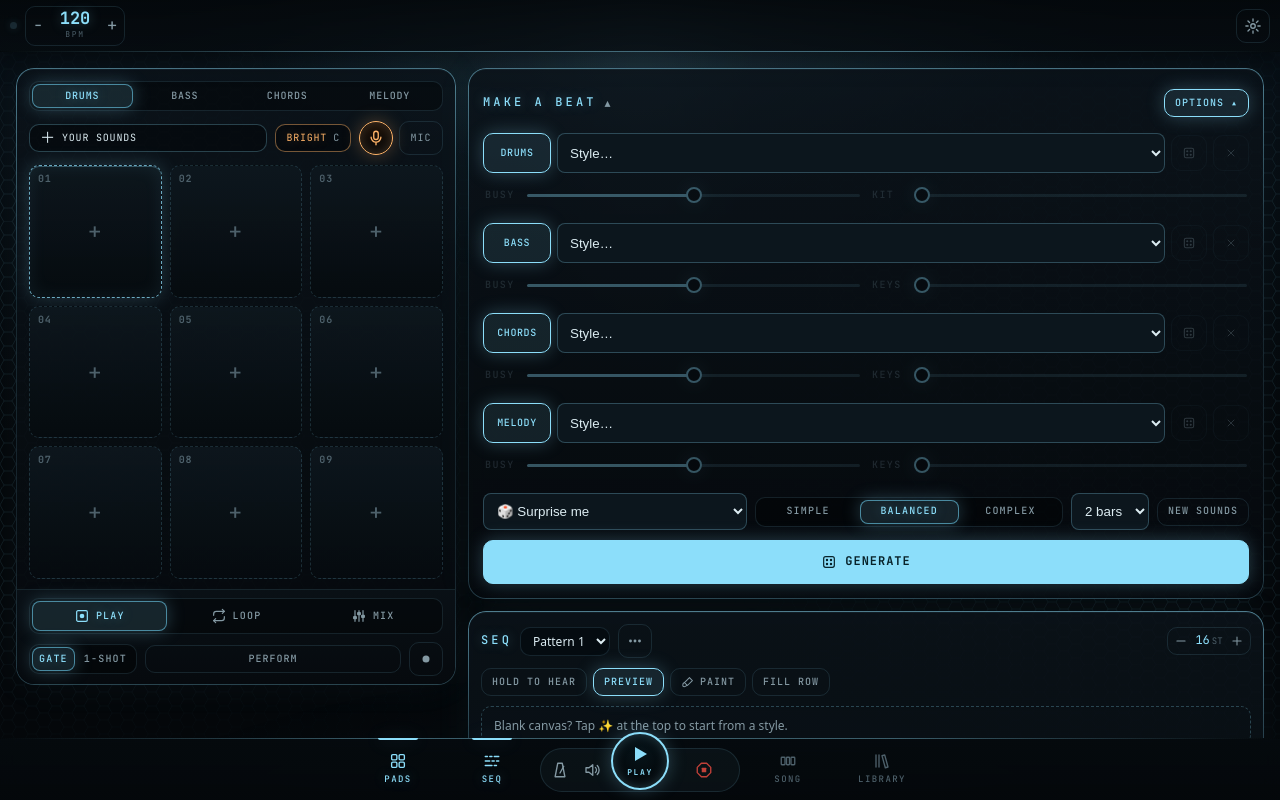
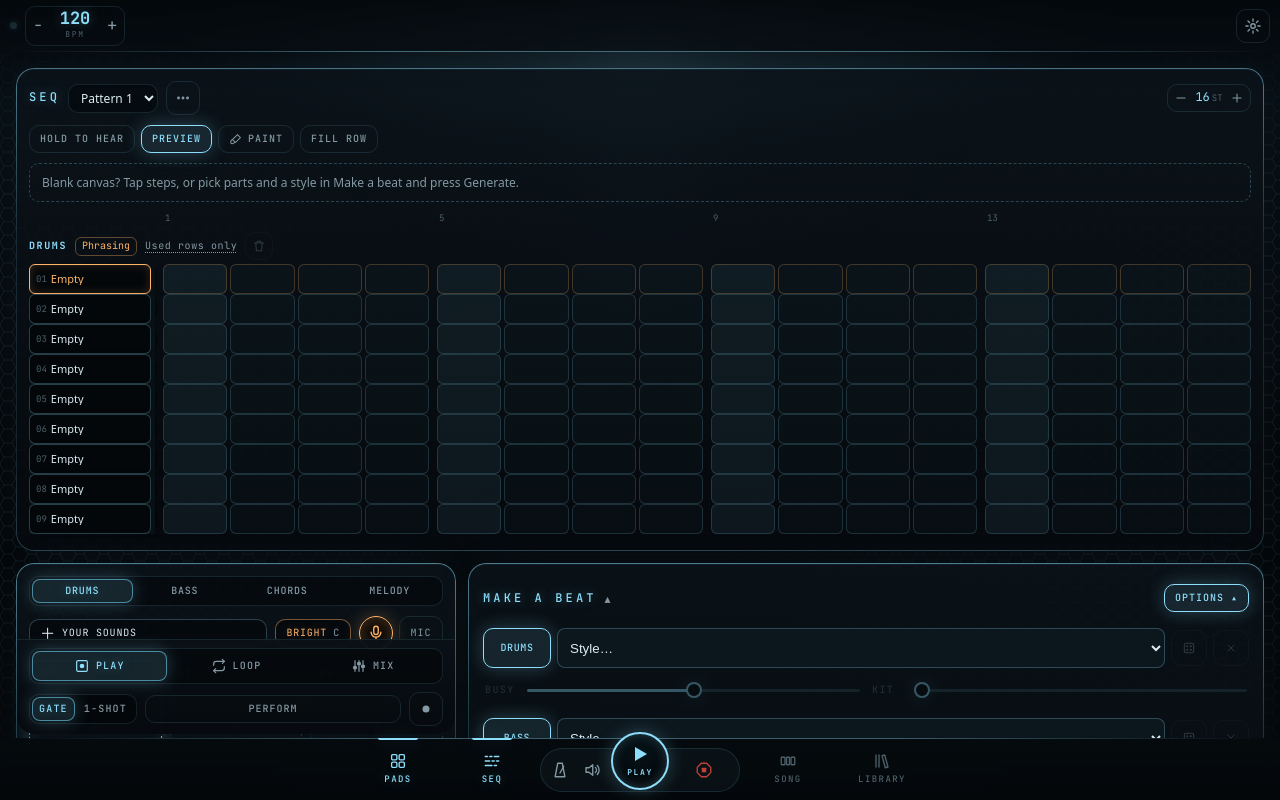
Before and after one commit to Amenonuhoko/mini-mixer, a React (Vite) app in the folder app/: page / in a window 1280 px wide. Built offline with nearby package versions, Linux system fonts and the light colour scheme.

Commit message:
Desktop: Seq across the top, Pads and Make a beat side by side below
Also fixes the empty-Seq hint that still pointed at the removed Styles button.

Co-Authored-By: Claude Opus 5.5 <noreply@anthropic.com>
Claude-Session: https://claude.ai/code/session_01LwR9rRynpCGReT2tmzxMod

```diff
--- a/app/src/App.tsx
+++ b/app/src/App.tsx
@@ -7,6 +7,7 @@ import { PadsPage } from './components/PadsPage'
 import { RecordingReviewOverlay } from './components/RecordingReviewOverlay'
 import type { PendingRecording } from './components/RecordingReview'
 import { Sequencer } from './components/Sequencer'
+import { PatternBeatStarter } from './components/BeatStarter'
 import { SettingsOverlay } from './components/SettingsOverlay'
 import { SongArranger } from './components/SongArranger'
 import { TabBar } from './components/TabBar'
@@ -64,8 +65,9 @@ function CurrentPage({ onBounced }: CurrentPageProps) {
     if (isWide) {
       return (
         <div className="wide-split">
+          <Sequencer onBounced={onBounced} withBeatStarter={false} />
           <PadsPage onRecorded={onBounced} />
-          <Sequencer onBounced={onBounced} />
+          <PatternBeatStarter />
         </div>
       )
     }
--- a/app/src/components/BeatStarter.tsx
+++ b/app/src/components/BeatStarter.tsx
@@ -292,3 +292,9 @@ export function BeatStarter() {
     </section>
   )
 }
+
+/** Make a beat for the pattern in the grid — starting fresh (its options, notice) whenever the pattern changes. */
+export function PatternBeatStarter() {
+  const { state } = useAppState()
+  return <BeatStarter key={state.activePatternId} />
+}
--- a/app/src/components/Sequencer.tsx
+++ b/app/src/components/Sequencer.tsx
@@ -17,7 +17,7 @@ import { SequenceLoadPicker } from './SequenceLoadPicker'
 import type { PendingRecording } from './RecordingReview'
 import { StepsMenu } from './StepsMenu'
 import { Stepper } from './Stepper'
-import { BeatStarter } from './BeatStarter'
+import { PatternBeatStarter } from './BeatStarter'
 import { PhrasingEditor } from './PhrasingEditor'
 
 const GROUP_SIZE = 4
@@ -69,9 +69,11 @@ function chunk<T>(items: T[], size: number): T[][] {
  */
 interface SequencerProps {
   onBounced: (recording: PendingRecording) => void
+  /** Make a beat sits above the grid, unless the layout places it elsewhere (desktop: beside the pads). */
+  withBeatStarter?: boolean
 }
 
-export function Sequencer({ onBounced }: SequencerProps) {
+export function Sequencer({ onBounced, withBeatStarter = true }: SequencerProps) {
   const { state, dispatch } = useAppState()
   const engine = useEngine()
   const pattern = state.patterns.find((p) => p.id === state.activePatternId)
@@ -316,7 +318,7 @@ export function Sequencer({ onBounced }: SequencerProps) {
 
   return (
     <div className="sequencer-column">
-    <BeatStarter key={state.activePatternId} />
+    {withBeatStarter && <PatternBeatStarter />}
     <section
       className={pattern.stepCount <= 16 ? 'module sequencer sequencer-fits-desktop' : 'module sequencer'}
       aria-label="Sequencer"
@@ -418,7 +420,7 @@ export function Sequencer({ onBounced }: SequencerProps) {
 
       {!patternHasSteps && (
         <p className="sequencer-empty">
-          <span className="sequencer-empty-text">Blank canvas? Tap ✨ at the top to start from a style.</span>
+          <span className="sequencer-empty-text">Blank canvas? Tap steps, or pick parts and a style in Make a beat and press Generate.</span>
         </p>
       )}
 
--- a/app/src/index.css
+++ b/app/src/index.css
@@ -2720,12 +2720,20 @@ button.list-item:hover .list-wave {
     max-width: 1100px;
   }
 
+  /* Desktop: the sequencer across the top; the pads and Make a beat side by side beneath it. */
   .wide-split {
     display: grid;
     grid-template-columns: minmax(340px, 440px) minmax(0, 1fr);
+    grid-template-areas:
+      'seq seq'
+      'pads beat';
     gap: var(--s3);
     align-items: start;
   }
+
+  .wide-split > .sequencer-column { grid-area: seq; }
+  .wide-split > .pads-page { grid-area: pads; }
+  .wide-split > .beat-starter { grid-area: beat; }
 
   .sequencer {
     --step: 30px;
```
Also changed, not shown: 1 other file (tests, documents, lock files or other folders).
